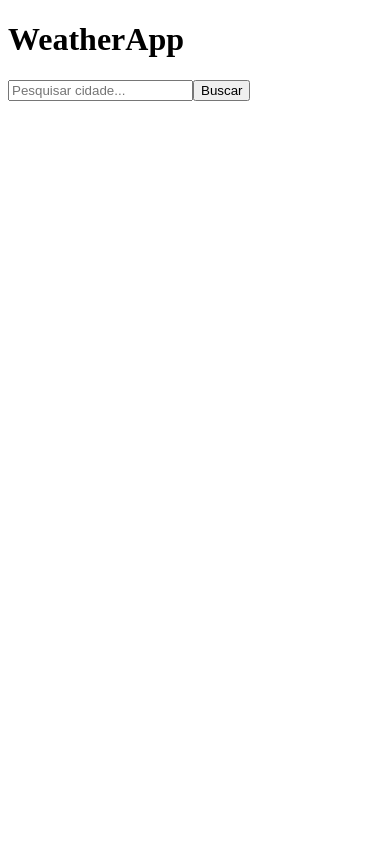
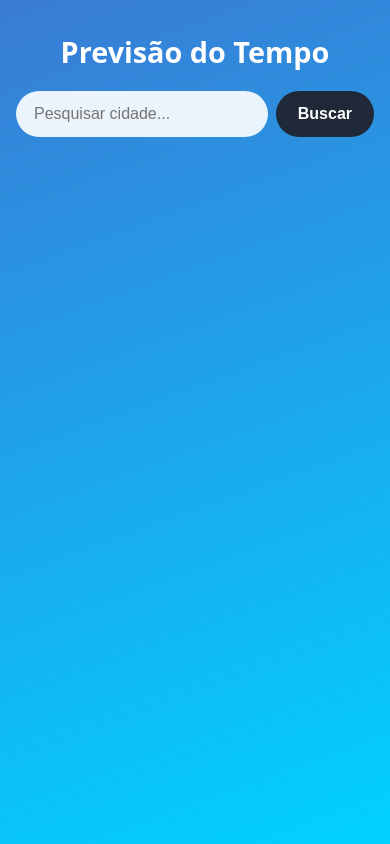
Before and after one commit to adrielsouzadev/weatherapp, a Vue app: page / in a window 390 px wide. Built offline with nearby package versions, Linux system fonts and the light colour scheme; some icons are missing.

Commit message:
feat: adicionar estilização responsiva e fundo dinâmico

```diff
--- a/index.html
+++ b/index.html
@@ -1,10 +1,10 @@
 <!DOCTYPE html>
-<html lang="">
+<html lang="pt-BR">
   <head>
     <meta charset="UTF-8">
     <link rel="icon" href="/favicon.ico">
     <meta name="viewport" content="width=device-width, initial-scale=1.0">
-    <title>Vite App</title>
+    <title>Previsão do Tempo</title>
   </head>
   <body>
     <div id="app"></div>
--- a/src/App.vue
+++ b/src/App.vue
@@ -1,14 +1,19 @@
 <script setup>
-import { ref } from 'vue'
+import { ref, computed } from 'vue'
 import SearchBar from './components/SearchBar.vue'
 import CurrentWeather from './components/CurrentWeather.vue'
 import ForecastList from './components/ForecastList.vue'
 import { searchCity, getWeather } from './services/weatherService'
+import { getWeatherTheme } from './services/weatherCodes'
 
 const city = ref(null)
 const weather = ref(null)
 const loading = ref(false)
 const error = ref('')
+
+const theme = computed(() =>
+  weather.value ? getWeatherTheme(weather.value.current.weatherCode) : 'default'
+)
 
 async function handleSearch(name) {
   loading.value = true
@@ -28,17 +33,74 @@ async function handleSearch(name) {
 </script>
 
 <template>
+  <div class="app" :class="theme">
     <main>
-    <h1>WeatherApp</h1>
+      <h1>Previsão do Tempo</h1>
 
       <SearchBar :loading="loading" @search="handleSearch" />
 
-    <p v-if="loading">Carregando...</p>
-    <p v-else-if="error">{{ error }}</p>
+      <p v-if="loading" class="status">Carregando...</p>
+      <p v-else-if="error" class="status">{{ error }}</p>
 
       <template v-else-if="weather">
         <CurrentWeather :city="city" :current="weather.current" />
         <ForecastList :daily="weather.daily" />
       </template>
     </main>
+  </div>
 </template>
+
+<style scoped>
+.app {
+  min-height: 100vh;
+  display: flex;
+  justify-content: center;
+  padding: 32px 16px;
+  background: linear-gradient(160deg, #3a7bd5, #00d2ff);
+}
+
+.app.clear {
+  background: linear-gradient(160deg, #1e90ff, #87ceeb);
+}
+
+.app.cloudy {
+  background: linear-gradient(160deg, #636e7b, #9aa5b1);
+}
+
+.app.fog {
+  background: linear-gradient(160deg, #7b8794, #b8c0c8);
+}
+
+.app.rain {
+  background: linear-gradient(160deg, #2c3e50, #4b6584);
+}
+
+.app.snow {
+  background: linear-gradient(160deg, #5f7e99, #a6bfd1);
+}
+
+.app.storm {
+  background: linear-gradient(160deg, #1b1b2f, #3d3d5c);
+}
+
+main {
+  width: 100%;
+  max-width: 480px;
+  display: flex;
+  flex-direction: column;
+  gap: 20px;
+}
+
+h1 {
+  text-align: center;
+  font-size: 1.8rem;
+}
+
+.status {
+  text-align: center;
+  padding: 16px;
+  background: var(--card);
+  border: 1px solid var(--card-border);
+  border-radius: var(--radius);
+}
+</style>
--- a/src/components/CurrentWeather.vue
+++ b/src/components/CurrentWeather.vue
@@ -37,3 +37,64 @@ const info = computed(() => getWeatherInfo(props.current.weatherCode))
     </ul>
   </section>
 </template>
+<style scoped>
+.current-weather {
+  text-align: center;
+  padding: 28px 20px;
+  background: var(--card);
+  border: 1px solid var(--card-border);
+  border-radius: var(--radius);
+  backdrop-filter: blur(10px);
+}
+
+.current-main {
+  display: flex;
+  align-items: center;
+  justify-content: center;
+  gap: 16px;
+  margin: 12px 0 4px;
+}
+
+.current-main .wi {
+  font-size: 4rem;
+}
+
+.temperature {
+  font-size: 4rem;
+  font-weight: 700;
+  line-height: 1;
+}
+
+.description {
+  margin-bottom: 20px;
+  font-size: 1.1rem;
+  color: var(--text-soft);
+}
+
+.details {
+  display: grid;
+  grid-template-columns: repeat(3, 1fr);
+  gap: 12px;
+}
+
+.details li {
+  display: flex;
+  flex-direction: column;
+  gap: 4px;
+  padding: 12px 8px;
+  background: rgba(255, 255, 255, 0.12);
+  border-radius: 14px;
+}
+
+.details span {
+  font-size: 0.8rem;
+  color: var(--text-soft);
+}
+
+@media (max-width: 480px) {
+  .temperature,
+  .current-main .wi {
+    font-size: 3rem;
+  }
+}
+</style>
--- a/src/components/ForecastList.vue
+++ b/src/components/ForecastList.vue
@@ -30,3 +30,72 @@ function formatDay(date) {
     </ul>
   </section>
 </template>
+<style scoped>
+.forecast {
+  padding: 20px;
+  background: var(--card);
+  border: 1px solid var(--card-border);
+  border-radius: var(--radius);
+  backdrop-filter: blur(10px);
+}
+
+h3 {
+  margin-bottom: 12px;
+  font-size: 1rem;
+  font-weight: 600;
+  color: var(--text-soft);
+}
+
+.forecast-list {
+  display: grid;
+  grid-template-columns: repeat(5, 1fr);
+  gap: 8px;
+}
+
+.forecast-item {
+  display: flex;
+  flex-direction: column;
+  align-items: center;
+  gap: 8px;
+  padding: 12px 4px;
+  background: rgba(255, 255, 255, 0.12);
+  border-radius: 14px;
+}
+
+.forecast-day {
+  font-size: 0.9rem;
+  text-transform: capitalize;
+}
+
+.forecast-item .wi {
+  font-size: 1.6rem;
+}
+
+.forecast-temps {
+  display: flex;
+  flex-direction: column;
+  align-items: center;
+  font-size: 0.9rem;
+}
+
+.forecast-temps span {
+  color: var(--text-soft);
+}
+
+@media (max-width: 480px) {
+  .forecast-list {
+    grid-template-columns: 1fr;
+  }
+
+  .forecast-item {
+    flex-direction: row;
+    justify-content: space-between;
+    padding: 12px 16px;
+  }
+
+  .forecast-temps {
+    flex-direction: row;
+    gap: 8px;
+  }
+}
+</style>
--- a/src/components/SearchBar.vue
+++ b/src/components/SearchBar.vue
@@ -29,3 +29,40 @@ function submit() {
     </button>
   </form>
 </template>
+<style scoped>
+.search-bar {
+  display: flex;
+  gap: 8px;
+}
+
+input {
+  flex: 1;
+  min-width: 0;
+  padding: 14px 18px;
+  border: none;
+  border-radius: 999px;
+  font-size: 1rem;
+  background: rgba(255, 255, 255, 0.9);
+  color: #1f2937;
+}
+
+input:focus {
+  outline: 3px solid rgba(255, 255, 255, 0.6);
+}
+
+button {
+  padding: 0 22px;
+  border: none;
+  border-radius: 999px;
+  font-size: 1rem;
+  font-weight: 600;
+  cursor: pointer;
+  background: #1f2937;
+  color: #ffffff;
+}
+
+button:disabled {
+  opacity: 0.6;
+  cursor: not-allowed;
+}
+</style>
--- a/src/main.js
+++ b/src/main.js
@@ -1,5 +1,6 @@
 import { createApp } from 'vue'
 import 'weathericons/css/weather-icons.css'
+import './style.css'
 import App from './App.vue'
 
 createApp(App).mount('#app')
--- a/src/services/weatherCodes.js
+++ b/src/services/weatherCodes.js
@@ -34,3 +34,13 @@ const UNKNOWN = { description: 'Condição desconhecida', icon: 'wi-na' }
 export function getWeatherInfo(code) {
   return WEATHER_CODES[code] ?? UNKNOWN
 }
+
+export function getWeatherTheme(code) {
+  if (code === 0 || code === 1) return 'clear'
+  if (code === 2 || code === 3) return 'cloudy'
+  if (code === 45 || code === 48) return 'fog'
+  if ((code >= 51 && code <= 67) || (code >= 80 && code <= 82)) return 'rain'
+  if ((code >= 71 && code <= 77) || code === 85 || code === 86) return 'snow'
+  if (code >= 95 && code <= 99) return 'storm'
+  return 'default'
+}
--- a/src/style.css
+++ b/src/style.css
@@ -0,0 +1,24 @@
+:root {
+  --text: #ffffff;
+  --text-soft: rgba(255, 255, 255, 0.75);
+  --card: rgba(255, 255, 255, 0.15);
+  --card-border: rgba(255, 255, 255, 0.25);
+  --radius: 20px;
+}
+
+*,
+*::before,
+*::after {
+  box-sizing: border-box;
+  margin: 0;
+  padding: 0;
+}
+
+body {
+  font-family: system-ui, -apple-system, 'Segoe UI', Roboto, sans-serif;
+  color: var(--text);
+}
+
+ul {
+  list-style: none;
+}
```
Lines whose indentation alone changed are shown as unchanged.
